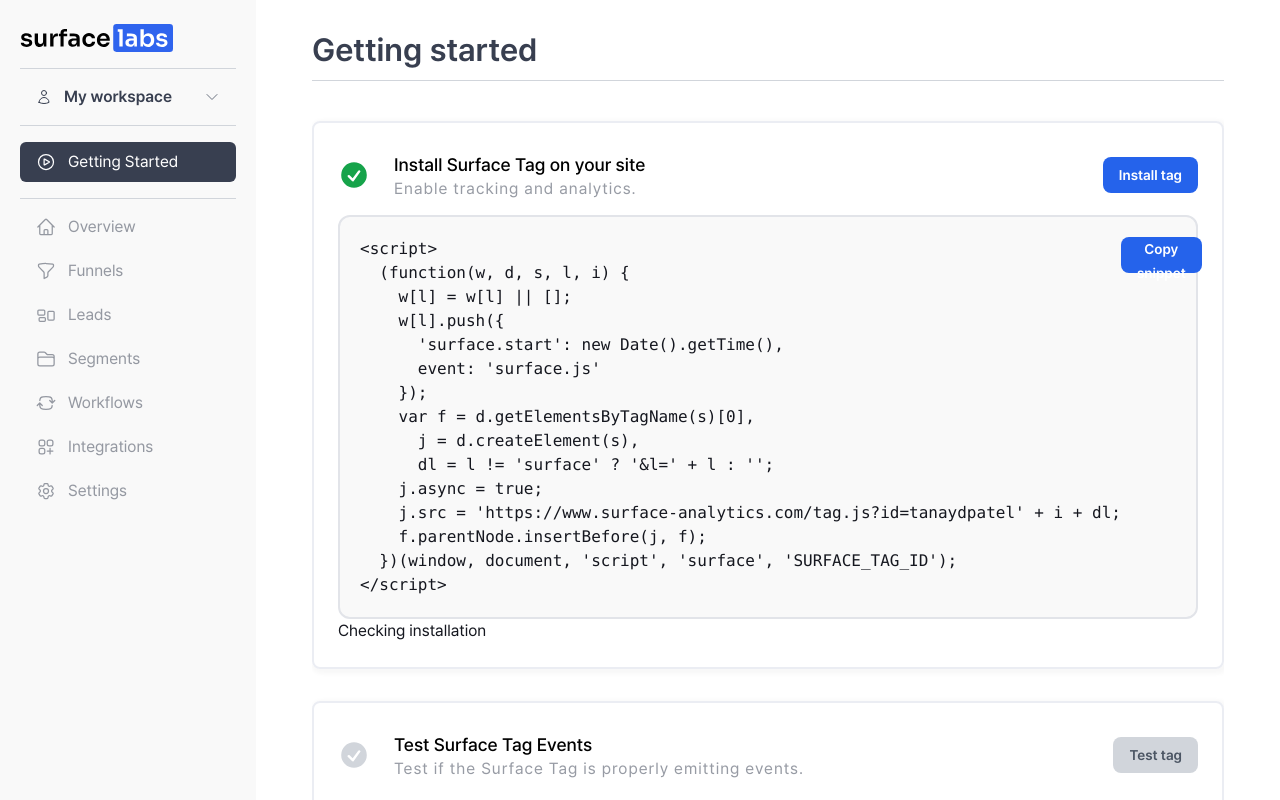
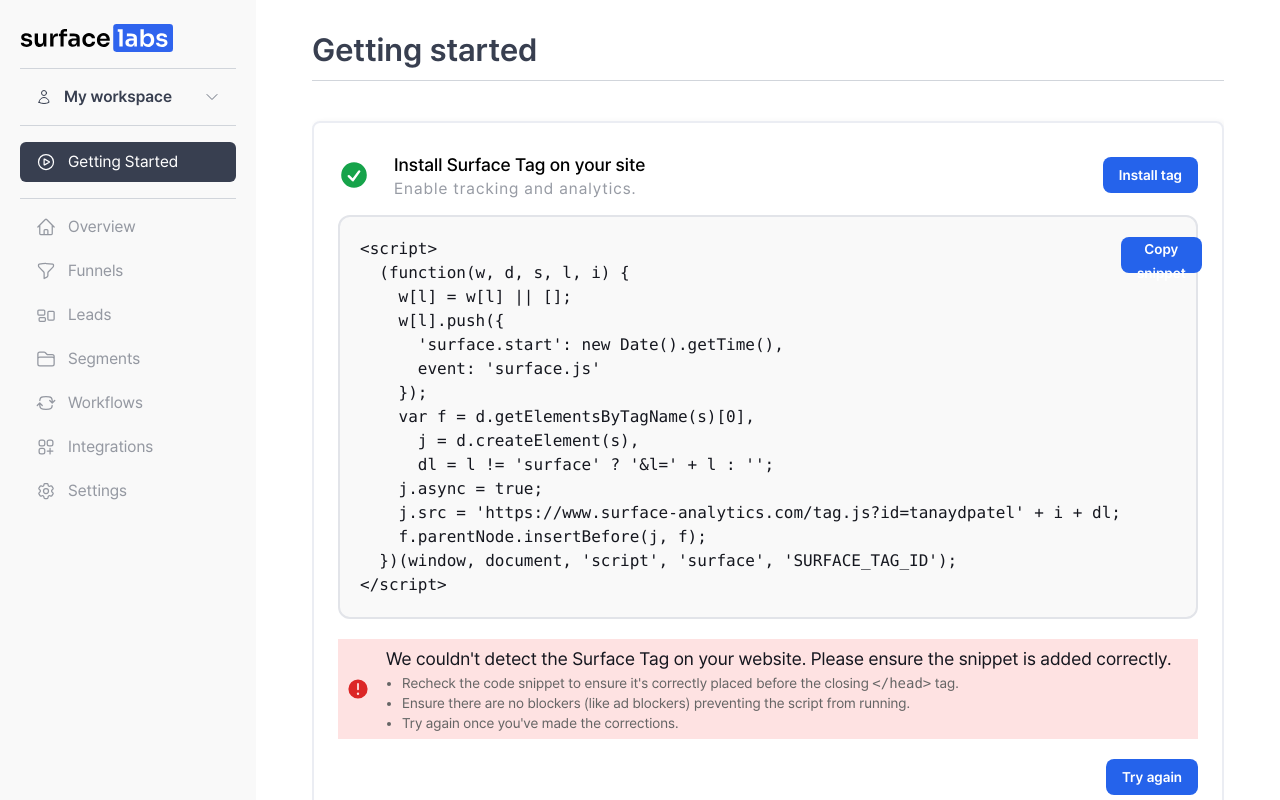
Before and after one commit to tanaydpatel/web-analytics-tracker, a Next.js app: page /dashboard in a window 1280 px wide. Both pictures are taken after a click on the button "Install tag". Shown: the top 800 px of the page. Built offline with nearby package versions, Linux system fonts and the light colour scheme.

Commit message:
⚡ Test connection UI

```diff
--- a/src/app/dashboard/page.tsx
+++ b/src/app/dashboard/page.tsx
@@ -4,7 +4,7 @@
 import ActionBanner from "~/components/ActionBanner";
 import CheckInstallation from "~/components/CheckInstallation";
 import InstallationSnippet from "~/components/InstallationSnippet";
-import { STEP } from "~/constants";
+import { STEP, TEST_STAGE } from "~/constants";
 
 type Props = {
   name: string;
@@ -21,7 +21,7 @@
 
   return (
     <div>
-      <h1 className="text-text-black text-[32px] font-semibold leading-9">
+      <h1 className="text-[32px] font-semibold leading-9 text-text-black">
         Getting started
       </h1>
       <hr className="mb-10 mt-3 border-t border-gray-300" />
@@ -35,7 +35,13 @@
         handleExpand={handleCurrentStep(STEP.INSTALL)}
       >
         <InstallationSnippet userId="tanaydpatel" />
-        <CheckInstallation />
+        <CheckInstallation
+          status={TEST_STAGE.FAILED}
+          handleConnectionTest={() => {
+            alert("test");
+          }}
+          isLoading={false}
+        />
       </ActionBanner>
       <ActionBanner
         title="Test Surface Tag Events"
--- a/src/components/CheckInstallation.tsx
+++ b/src/components/CheckInstallation.tsx
@@ -1,6 +1,72 @@
 import React from "react";
+import Button from "./Button";
+import { TEST_STAGE } from "~/constants";
+import {
+  CheckCircleIcon,
+  ExclamationCircleIcon,
+  InformationCircleIcon,
+} from "@heroicons/react/20/solid";
 
-const CheckInstallation: React.FC = () => {
-  return <div>Checking installation</div>;
+interface CheckInstallationProps {
+  status: string;
+  handleConnectionTest: () => void;
+  isLoading: boolean;
+}
+
+const CheckInstallation: React.FC<CheckInstallationProps> = ({
+  status,
+  handleConnectionTest,
+  isLoading,
+}) => {
+  return (
+    <>
+      {status === TEST_STAGE.SUCCESS && (
+        <div className="mt-5 flex w-full flex-row items-center justify-start bg-green-100 px-2 py-1.5">
+          <CheckCircleIcon className="h-4 w-4 text-green-600" />
+          <p className="ml-2 text-sm">Connected successfully!</p>
+        </div>
+      )}
+      {(status === TEST_STAGE.LOADING || isLoading) && (
+        <div className="mt-5 flex w-full flex-row items-center justify-start bg-blue-100 px-2 py-1.5">
+          <InformationCircleIcon className="h-4 w-4 text-blue-600" />
+          <p className="ml-2 text-sm">Checking for tag...</p>
+        </div>
+      )}
+      {status === TEST_STAGE.FAILED && (
+        <div className="mt-5 flex w-full flex-row items-center justify-start bg-red-100 px-2 py-1.5">
+          <ExclamationCircleIcon className="h-6 w-6 text-red-600" />
+          <div className="ml-4">
+            <p className="text-black-900 text-lg">
+              We couldn&apos;t detect the Surface Tag on your website. Please
+              ensure the snippet is added correctly.{" "}
+            </p>
+            <ul className="ml-4 list-disc text-sm text-[#656565]">
+              <li>
+                Recheck the code snippet to ensure it&apos;s correctly placed
+                before the closing <code>&lt;/head&gt;</code> tag.
+              </li>
+              <li>
+                Ensure there are no blockers (like ad blockers) preventing the
+                script from running.
+              </li>
+              <li>Try again once you&apos;ve made the corrections.</li>
+            </ul>
+          </div>
+        </div>
+      )}
+      <div className="mt-5 flex w-full flex-row justify-end">
+        <Button
+          onClick={handleConnectionTest}
+          isDisabled={isLoading}
+          label={
+            [TEST_STAGE.START, TEST_STAGE.LOADING].includes(status)
+              ? "Test connection"
+              : "Try again"
+          }
+        />
+      </div>
+    </>
+  );
 };
+
 export default CheckInstallation;
--- a/src/constants.tsx
+++ b/src/constants.tsx
@@ -8,3 +8,10 @@
   INSTALL: "install",
   TEST: "test",
 };
+
+export const TEST_STAGE = {
+  LOADING: "loading",
+  FAILED: "failed",
+  SUCCESS: "success",
+  START: "start",
+};
```
